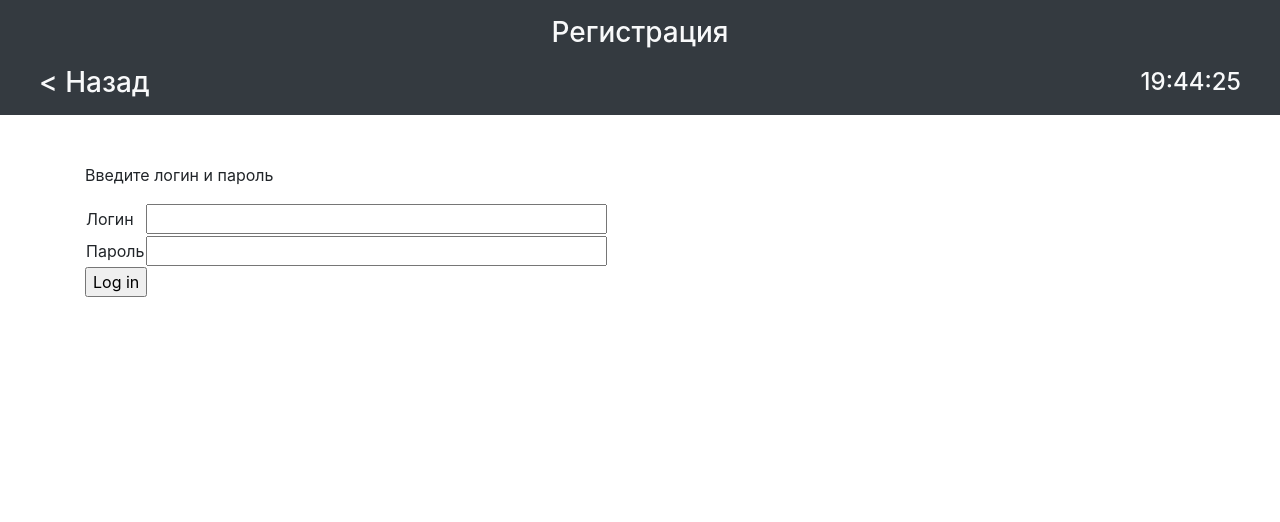
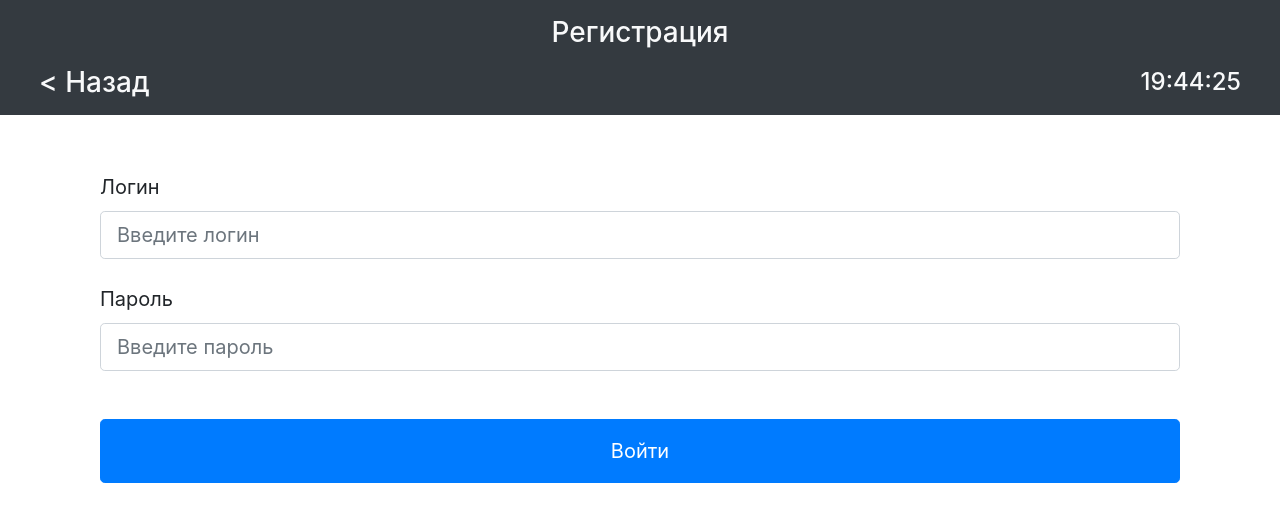
Before and after one commit to amperka/GrowBox, a Flask app: page /login in a window 1280 px wide. Shown: the top 522 px of the page. Run offline with Flask 2, Linux system fonts and the light colour scheme; parts of the project's set-up code (start-up, migrations or seed data) failed here and were passed over; some libraries are stand-ins or nearby versions.

Commit message:
Design login page

```diff
--- a/templates/settings/login.html
+++ b/templates/settings/login.html
@@ -1,14 +1,22 @@
 {% extends "base.html" %}
-{% block headerScript %}
-    <link rel="stylesheet" href="../../static/css/teacher_settings.css">
+
+{% block content %}
+<div class="container">
+    <div class="row">
+        <div class="col">
+            <form method="POST" action="/net_setting">
+                <div class="form-group">
+                    <label class="col-form-label col-form-label-lg" for="exampleInputEmail1">Логин</label>
+                    <input type="email" maxlength="25" class="form-control form-control-lg" id="exampleInputEmail1" aria-describedby="emailHelp"
+                           placeholder="Введите логин">
+                </div>
+                <div class="form-group">
+                    <label class="col-form-label col-form-label-lg" for="exampleInputPassword1">Пароль</label>
+                    <input type="password" maxlength="25" class="form-control form-control-lg" id="exampleInputPassword1" placeholder="Введите пароль">
+                </div>
+                <button type="submit" class="btn btn-lg btn-primary btn-block p-3 mt-5">Войти</button>
+            </form>
+        </div>
+    </div>
+</div>
 {% endblock %}
-{% block content %}
-	<form method="POST" action=/net_setting class="settings-form">
-		<table>
-			<p>Введите логин и пароль</p>
-			<tr><td>Логин</td><td><input name="login" maxlength="25" size="40" type="text"></td></tr>
-			<tr><td>Пароль</td><td><input name="passwd" maxlength="25" size="40" type="text"></td></tr>
-		</table>
-		<p><input value="Log in" type="submit"></p>
-	</form>
-{% endblock %}
```
